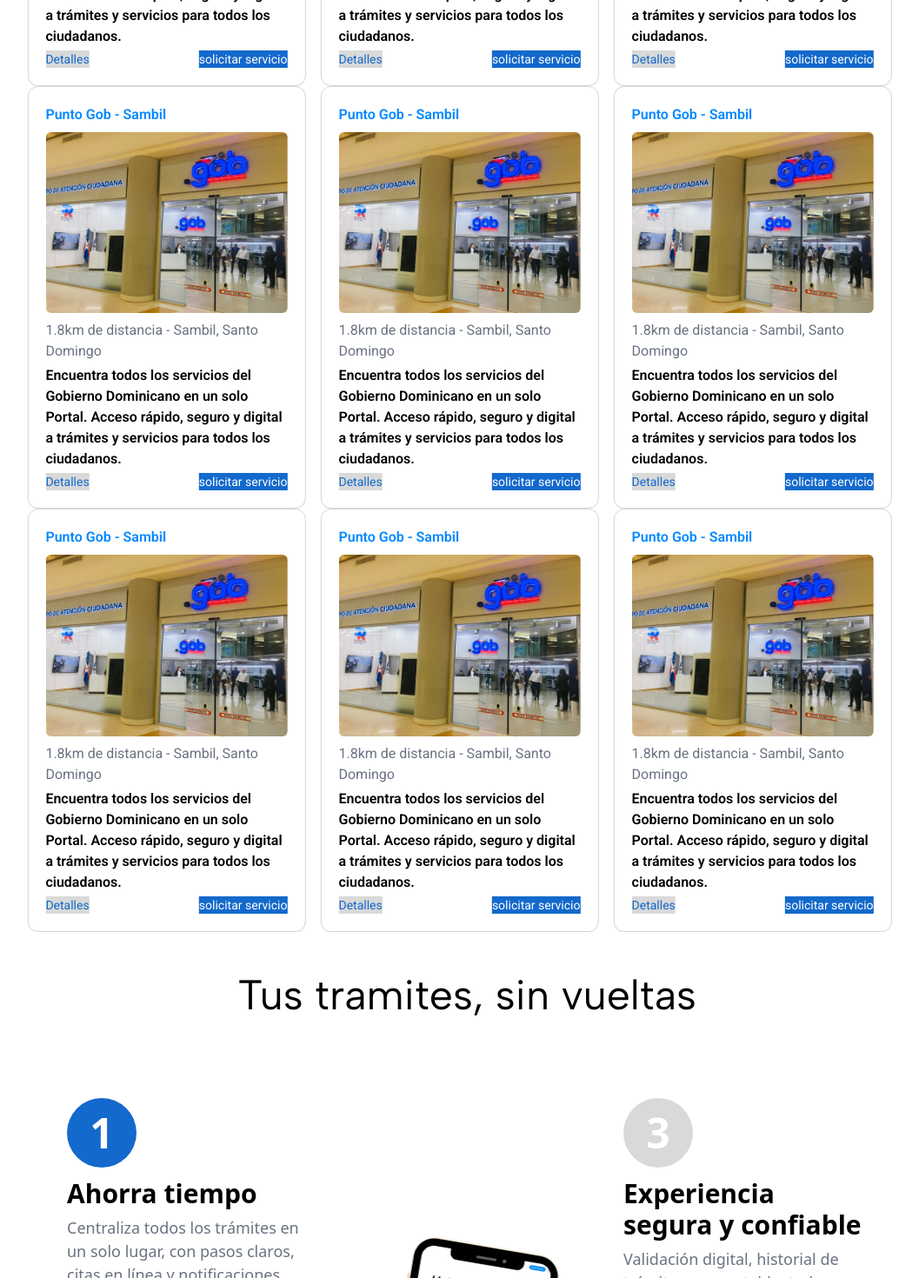
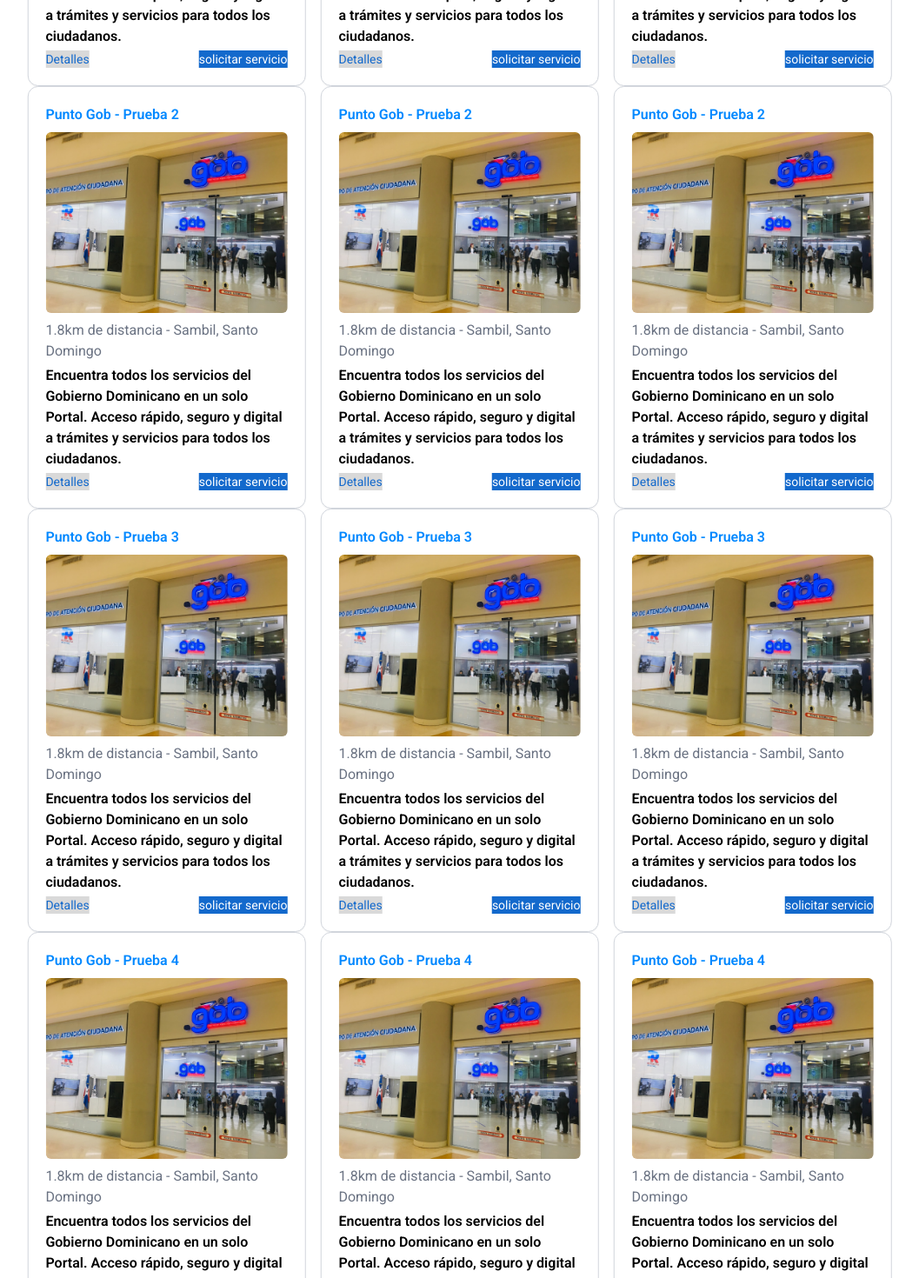
Before and after one commit to Urpirio/s-gob-2025, a Next.js app: page / in a window 1280 px wide. Shown: the part 1840-3310 px from the top of the page at 87% size, without its empty margins (103-1160 px from the left). Built offline with nearby package versions, Linux system fonts and the light colour scheme.

Commit message:
Actualizar los nombres de las tarjetas de Punto Gob y habilitar la cuarta entrada
Se cambió el campo 'NombreGob' para todas las entradas a 'Punto Gob - Prueba X' y se descomentó la cuarta tarjeta en DataCardPuntoGob para fines de prueba o demostración.

```diff
--- a/components/components - Home/data/DataCardPuntoGob.js
+++ b/components/components - Home/data/DataCardPuntoGob.js
@@ -1,7 +1,7 @@
 export const DataCardPuntoGob = [
     {
         key: 1,
-        NombreGob: 'Punto Gob - Sambil',
+        NombreGob: 'Punto Gob - Prueba 1',
         Distancia: '1.8km de distancia - Sambil, Santo Domingo',
         Descripcion: `Encuentra todos los servicios del Gobierno Dominicano en
         un solo Portal. Acceso rápido, seguro y digital a trámites
@@ -10,7 +10,7 @@ export const DataCardPuntoGob = [
     },
     {
         key: 2,
-        NombreGob: 'Punto Gob - Sambil',
+        NombreGob: 'Punto Gob - Prueba 2',
         Distancia: '1.8km de distancia - Sambil, Santo Domingo',
         Descripcion: `Encuentra todos los servicios del Gobierno Dominicano en
         un solo Portal. Acceso rápido, seguro y digital a trámites
@@ -19,19 +19,19 @@ export const DataCardPuntoGob = [
     },
     {
         key: 3,
-        NombreGob: 'Punto Gob - Sambil',
+        NombreGob: 'Punto Gob - Prueba 3',
         Distancia: '1.8km de distancia - Sambil, Santo Domingo',
         Descripcion: `Encuentra todos los servicios del Gobierno Dominicano en
         un solo Portal. Acceso rápido, seguro y digital a trámites
         y servicios para todos los ciudadanos.`,
 
     },
-    // {
-    //     key: 4,
-    //     NombreGob: 'Punto Gob - Sambil',
-    //     Distancia: '1.8km de distancia - Sambil, Santo Domingo',
-    //     Descripcion: `Encuentra todos los servicios del Gobierno Dominicano en
-    //     un solo Portal. Acceso rápido, seguro y digital a trámites
-    //     y servicios para todos los ciudadanos.`,
-    // }
+    {
+        key: 4,
+        NombreGob: 'Punto Gob - Prueba 4',
+        Distancia: '1.8km de distancia - Sambil, Santo Domingo',
+        Descripcion: `Encuentra todos los servicios del Gobierno Dominicano en
+        un solo Portal. Acceso rápido, seguro y digital a trámites
+        y servicios para todos los ciudadanos.`,
+    }
 ];
```
